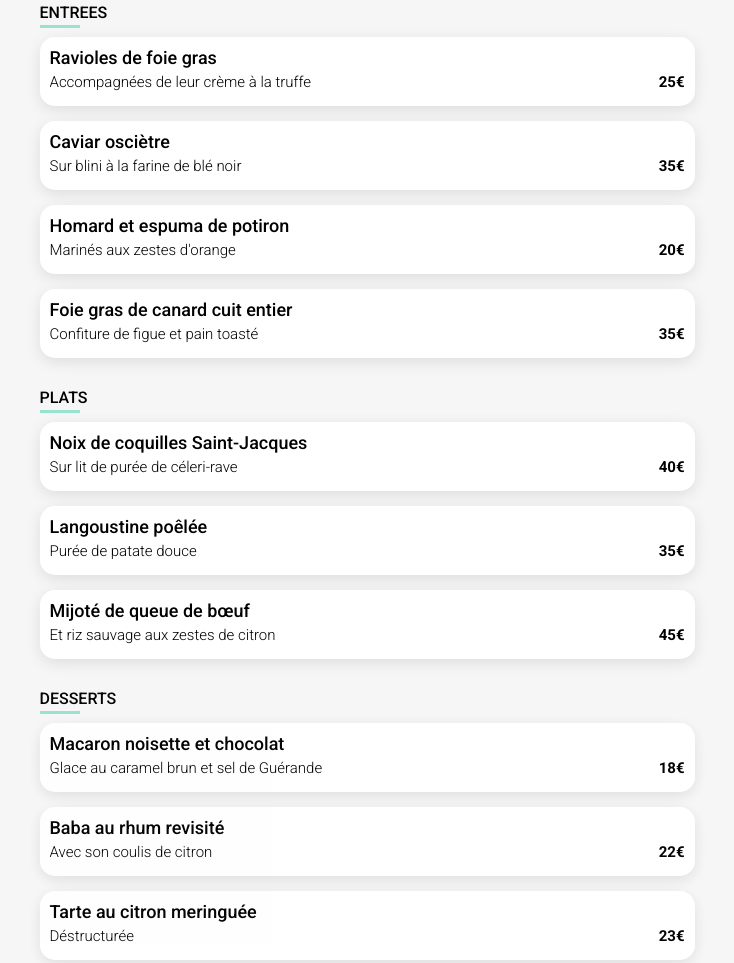
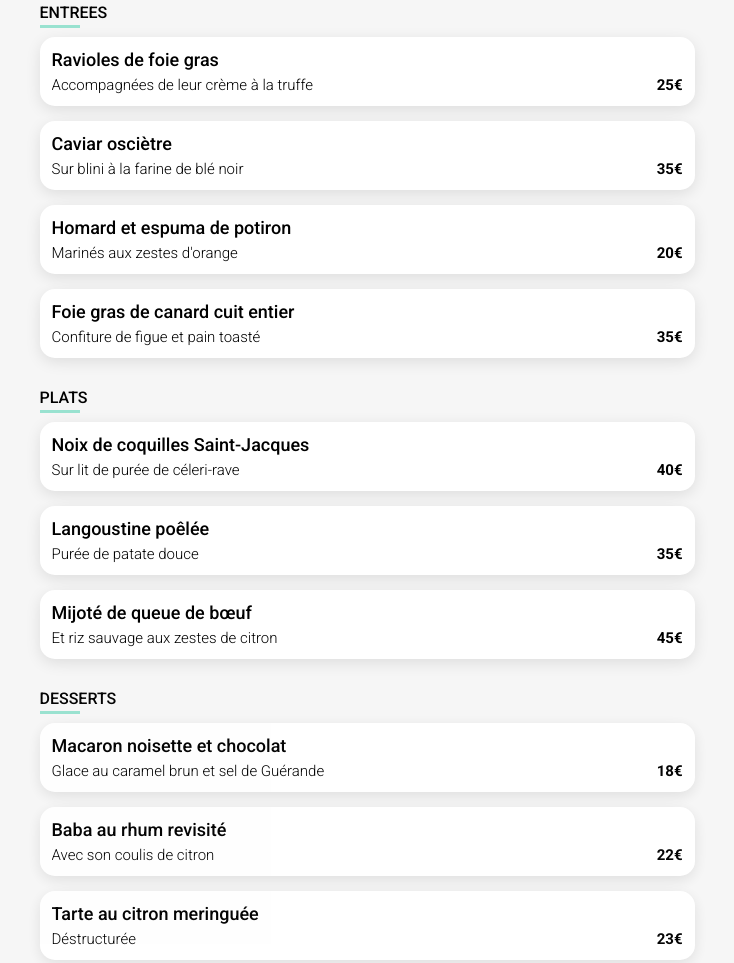
Before and after one commit to yacineKHA/OhMyFood-oc, a website: page restaurants/charonne.html in a window 1280 px wide. Shown: the part 431-1394 px from the top of the page, without its empty margins (273-1007 px from the left). Drawn offline with Linux system fonts and the light colour scheme; a web font is replaced by a local one.

Commit message:
Version final

```diff
--- a/restaurants/charonne.html
+++ b/restaurants/charonne.html
@@ -38,51 +38,41 @@
                     <p class="menu__categorie-name">ENTREES</p>
                     <div class="menu__cards-container">
                         <div class="menu__card">
-                            <div class="menu__card-info">
+                            <div class="menu__card-info menu__padding">
                                 <h3 class="menu__card-name">Ravioles de foie gras</h3>
-                                <div class="menu__card-detail">
-                                    <p>Accompagnées de leur crème à la truffe</p>
-                                    <p>25€</p>
-                                </div>
+                                <div class="menu__card-description">Accompagnées de leur crème à la truffe</div>
                             </div>
-                            <div class="menu__card-border">
-                                <i class="fa-solid fa-circle-check fa-lg" style="color: #ffffff;"></i>
-                            </div>
-                        </div>
-
-                        <div class="menu__card">
-                            <div class="menu__card-info">
-                                <h3 class="menu__card-name">Caviar osciètre </h3>
-                                <div class="menu__card-detail">
-                                    <p>Sur blini à la farine de blé noir</p>
-                                    <p>35€</p>
-                                </div>
-                            </div>
-                            <div class="menu__card-border">
-                                <i class="fa-solid fa-circle-check fa-lg" style="color: #ffffff;"></i>
-                            </div>
-                        </div>
-
-                        <div class="menu__card">
-                            <div class="menu__card-info">
-                                <h3 class="menu__card-name">Homard et espuma de potiron</h3>
-                                <div class="menu__card-detail">
-                                    <p>Marinés aux zestes d'orange</p>
-                                    <p>20€</p>
-                                </div>
-                            </div>
+                            <div class="menu__card-price menu__padding">25€</div>
                             <div class="menu__card-border">
                                 <i class="fa-solid fa-circle-check fa-lg" style="color: #ffffff;"></i>
                             </div>
                         </div>
                         <div class="menu__card">
-                            <div class="menu__card-info">
+                            <div class="menu__card-info menu__padding">
+                                <h3 class="menu__card-name">Caviar osciètre</h3>
+                                <div class="menu__card-description">Sur blini à la farine de blé noir</div>
+                            </div>
+                            <div class="menu__card-price menu__padding">35€</div>
+                            <div class="menu__card-border">
+                                <i class="fa-solid fa-circle-check fa-lg" style="color: #ffffff;"></i>
+                            </div>
+                        </div>
+                        <div class="menu__card">
+                            <div class="menu__card-info menu__padding">
+                                <h3 class="menu__card-name">Homard et espuma de potiron</h3>
+                                <div class="menu__card-description">Marinés aux zestes d'orange</div>
+                            </div>
+                            <div class="menu__card-price menu__padding">20€</div>
+                            <div class="menu__card-border">
+                                <i class="fa-solid fa-circle-check fa-lg" style="color: #ffffff;"></i>
+                            </div>
+                        </div>
+                        <div class="menu__card">
+                            <div class="menu__card-info menu__padding">
                                 <h3 class="menu__card-name">Foie gras de canard cuit entier</h3>
-                                <div class="menu__card-detail">
-                                    <p>Confiture de figue et pain toasté</p>
-                                    <p>35€</p>
-                                </div>
+                                <div class="menu__card-description">Confiture de figue et pain toasté</div>
                             </div>
+                            <div class="menu__card-price menu__padding">35€</div>
                             <div class="menu__card-border">
                                 <i class="fa-solid fa-circle-check fa-lg" style="color: #ffffff;"></i>
                             </div>
@@ -90,43 +80,37 @@
                     </div>
                 </div>
 
-                <div class="menu__main-container menu_plats" >
+                <div class="menu__main-container menu_plats">
                     <p class="menu__categorie-name">PLATS</p>
                     <div class="menu__cards-container">
                         <div class="menu__card">
-                            <div class="menu__card-info">
+                            <div class="menu__card-info menu__padding">
                                 <h3 class="menu__card-name">Noix de coquilles Saint-Jacques</h3>
-                                <div class="menu__card-detail">
-                                    <p>Sur lit de purée de céleri-rave</p>
-                                    <p>40€</p>
-                                </div>
+                                <div class="menu__card-description">Sur lit de purée de céleri-rave</div>
                             </div>
+                            <div class="menu__card-price menu__padding">40€</div>
                             <div class="menu__card-border">
                                 <i class="fa-solid fa-circle-check fa-lg" style="color: #ffffff;"></i>
                             </div>
                         </div>
 
                         <div class="menu__card">
-                            <div class="menu__card-info">
+                            <div class="menu__card-info menu__padding">
                                 <h3 class="menu__card-name">Langoustine poêlée</h3>
-                                <div class="menu__card-detail">
-                                    <p>Purée de patate douce</p>
-                                    <p>35€</p>
-                                </div>
+                                <div class="menu__card-description">Purée de patate douce</div>
                             </div>
+                            <div class="menu__card-price menu__padding">35€</div>
                             <div class="menu__card-border">
                                 <i class="fa-solid fa-circle-check fa-lg" style="color: #ffffff;"></i>
                             </div>
                         </div>
 
                         <div class="menu__card">
-                            <div class="menu__card-info">
-                                <h3 class="menu__card-name">Mijoté de queue de bœuf </h3>
-                                <div class="menu__card-detail">
-                                    <p>Et riz sauvage aux zestes de citron</p>
-                                    <p>45€</p>
-                                </div>
+                            <div class="menu__card-info menu__padding">
+                                <h3 class="menu__card-name">Mijoté de queue de bœuf</h3>
+                                <div class="menu__card-description">Et riz sauvage aux zestes de citron</div>
                             </div>
+                            <div class="menu__card-price menu__padding">45€</div>
                             <div class="menu__card-border">
                                 <i class="fa-solid fa-circle-check fa-lg" style="color: #ffffff;"></i>
                             </div>
@@ -138,46 +122,39 @@
                     <p class="menu__categorie-name">DESSERTS</p>
                     <div class="menu__cards-container">
                         <div class="menu__card">
-                            <div class="menu__card-info">
+                            <div class="menu__card-info menu__padding">
                                 <h3 class="menu__card-name">Macaron noisette et chocolat</h3>
-                                <div class="menu__card-detail">
-                                    <p>Glace au caramel brun et sel de Guérande</p>
-                                    <p>18€</p>
-                                </div>
+                                <div class="menu__card-description">Glace au caramel brun et sel de Guérande</div>
                             </div>
+                            <div class="menu__card-price menu__padding">18€</div>
                             <div class="menu__card-border">
                                 <i class="fa-solid fa-circle-check fa-lg" style="color: #ffffff;"></i>
                             </div>
                         </div>
 
                         <div class="menu__card">
-                            <div class="menu__card-info">
-                                <h3 class="menu__card-name">Baba au rhum revisité </h3>
-                                <div class="menu__card-detail">
-                                    <p>Avec son coulis de citron</p>
-                                    <p>22€</p>
-                                </div>
+                            <div class="menu__card-info menu__padding">
+                                <h3 class="menu__card-name">Baba au rhum revisité</h3>
+                                <div class="menu__card-description">Avec son coulis de citron</div>
                             </div>
+                            <div class="menu__card-price menu__padding">22€</div>
                             <div class="menu__card-border">
                                 <i class="fa-solid fa-circle-check fa-lg" style="color: #ffffff;"></i>
                             </div>
                         </div>
 
                         <div class="menu__card">
-                            <div class="menu__card-info">
-                                <h3 class="menu__card-name">Tarte au citron meringuée </h3>
-                                <div class="menu__card-detail">
-                                    <p>Déstructurée</p>
-                                    <p>23€</p>
-                                </div>
+                            <div class="menu__card-info menu__padding">
+                                <h3 class="menu__card-name">Tarte au citron meringuée</h3>
+                                <div class="menu__card-description">Déstructurée</div>
                             </div>
+                            <div class="menu__card-price menu__padding">23€</div>
                             <div class="menu__card-border">
                                 <i class="fa-solid fa-circle-check fa-lg" style="color: #ffffff;"></i>
                             </div>
                         </div>
                     </div>
                 </div>
-
 
                 <div class="btn-container">
                     <button class="btn__commander">Commander</button>
--- a/sass/components/components.scss
+++ b/sass/components/components.scss
@@ -100,7 +100,7 @@
     .footer {
         display: flex;
         flex-direction: row-reverse;
-        align-items:flex-end;
+        align-items: flex-end;
         justify-content: flex-start;
         height: 114px;
 
--- a/sass/pages/menu.scss
+++ b/sass/pages/menu.scss
@@ -115,20 +115,41 @@ h2 {
                     width: 100%;
                     overflow: hidden;
                     box-shadow: 0px 4.01px 15.04px 0px #0000001A;
+                    cursor: pointer;
+
+                    .menu__padding {
+                        padding: 12px;
+                    }
 
                     .menu__card-info {
                         display: flex;
                         flex-direction: column;
-                        gap: 5px;
+                        justify-content: space-between;
                         width: 100%;
                         height: 100%;
-                        padding: 10px;
-                        cursor: pointer;
+                        white-space: nowrap;
+                        overflow: hidden;
+
+                        .menu__card-name {
+                            font-size: 18px;
+                            font-weight: 500;
+                            overflow: hidden;
+                            text-overflow: ellipsis;
+                        }
+
+                        .menu__card-description {
+                            overflow: hidden;
+                            text-overflow: ellipsis;
+                            font-weight: 300;
+                            font-size: 15px;
+                        }
                     }
 
-                    .menu__card-name {
-                        font-size: 18px;
-                        font-weight: 500;
+                    .menu__card-price {
+                        display: flex;
+                        align-items: flex-end;
+                        font-weight: 700;
+                        font-size: 15px;
                     }
 
                     .menu__card-detail {
@@ -137,22 +158,6 @@ h2 {
                         justify-content: space-between;
                         white-space: nowrap;
                         overflow: hidden;
-
-                        p:first-child {
-                            overflow: hidden;
-                            text-overflow: ellipsis;
-                            font-weight: 300;
-                            font-size: 15px;
-                            margin-right: 10px;
-                            flex: 1;
-                        }
-
-                        p:last-child {
-                            font-weight: 700;
-                            font-size: 15px;
-                            padding-left: 10px;
-                            transition: margin-left 0.3s ease-in-out;
-                        }
                     }
 
                     .menu__card-border {
@@ -169,6 +174,8 @@ h2 {
                             transform: translateY(-50%);
                         }
                     }
+
+
 
                     &:hover {
                         .menu__card-border {
```
Also changed, not shown: restaurants/cite_rouge.html (+29 -53 lines), restaurants/folie_mericourt.html (+36 -60 lines), restaurants/menilmontant.html (+39 -47 lines), css/styles.css, 1 other file.
